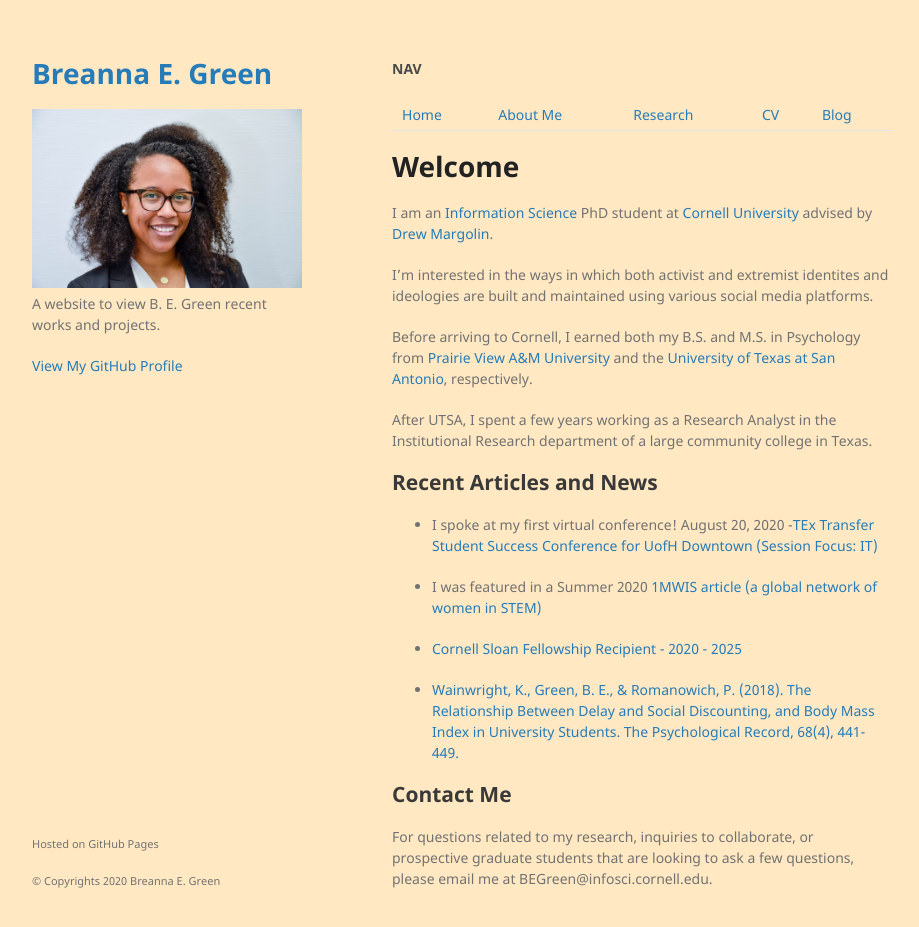
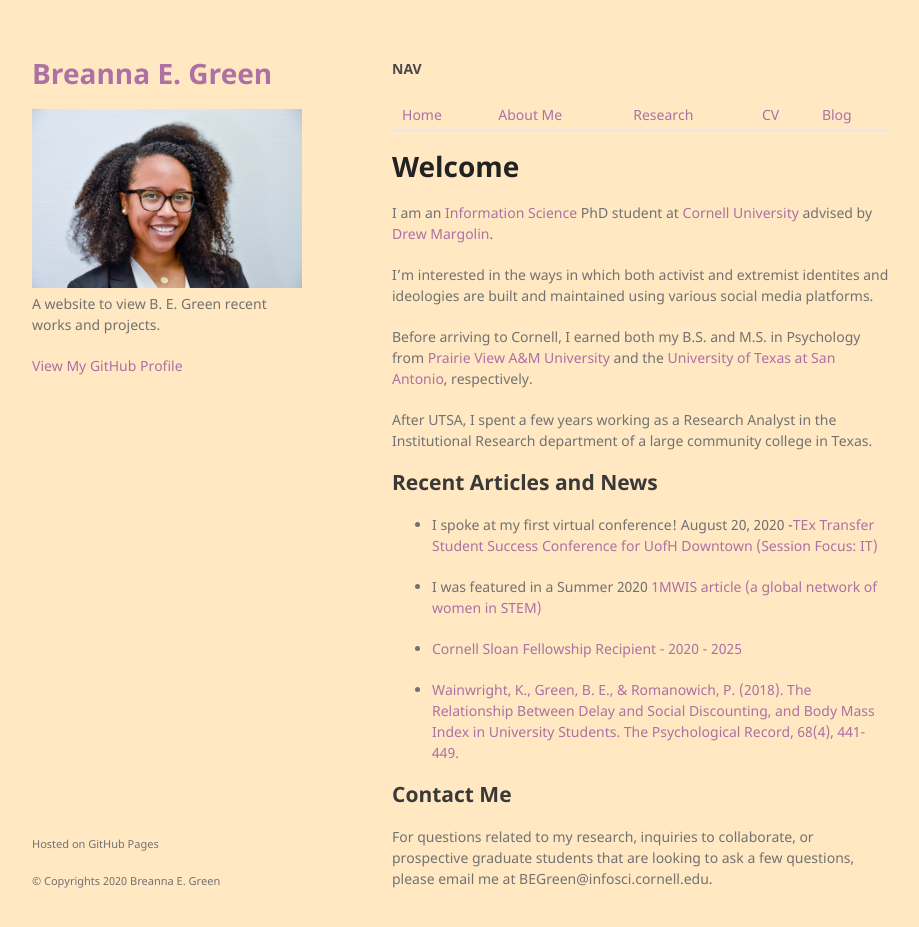
Before and after one commit to bregreen/bregreen.github.io, a Jekyll site: the page built from index.md, in a window 1280 px wide and 959 px high. Shown: the top 927 px of the window, without its empty margins (178-1097 px from the left). Built offline with Jekyll 4.4.1, drawn with Linux system fonts in a browser that asks for light colours; nearby versions of some CDN libraries.

Commit message:
Update jekyll-theme-minimal.scss

```diff
--- a/_sass/jekyll-theme-minimal.scss
+++ b/_sass/jekyll-theme-minimal.scss
@@ -36,7 +36,7 @@ h3, h4, h5, h6 {
 }
 
 a {
-  color:#267CB9;
+  color:#ad71a3;
   text-decoration:none;
 }
 
```
